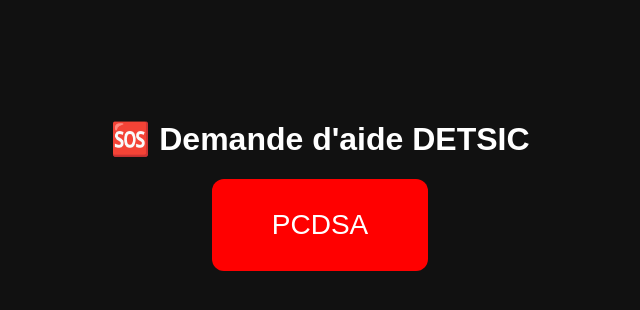
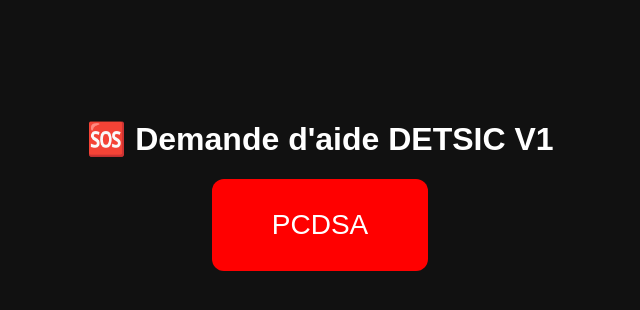
Before and after one commit to Sygma17/demande-aide, a plain HTML site: page index.html in a window 1280 px wide. Shown: the whole page, without its empty margins (320-960 px from the left). Drawn offline with Linux system fonts and the light colour scheme.

Commit message:
Update index.html

```diff
--- a/index.html
+++ b/index.html
@@ -27,7 +27,7 @@ border-radius:12px;
 
 <body>
 
-<h1>🆘 Demande d'aide DETSIC</h1>
+<h1>🆘 Demande d'aide DETSIC V1</h1>
 
 <button onclick="sendAlert('PCDSA')">PCDSA
 </button>
```
